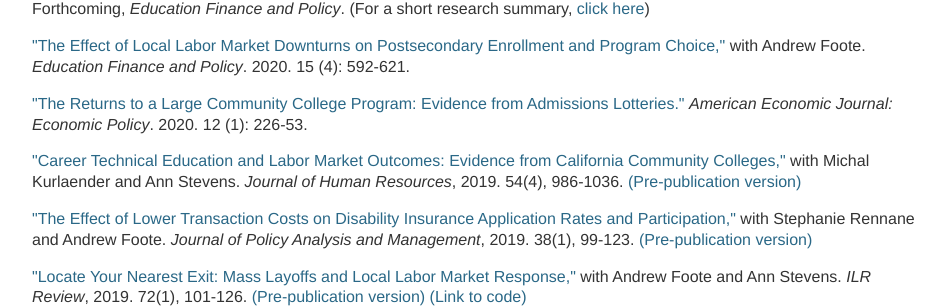
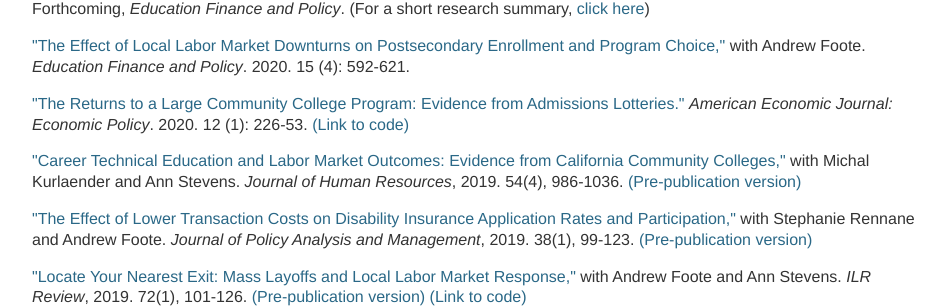
Before and after one commit to mzgrosz/mzgrosz.github.io, a Jekyll site: the page built from research/index.html, in a window 1280 px wide. Shown: the part 216-524 px from the top of the page, without its empty margins (160-1105 px from the left). Built offline with Jekyll 4.4.1, drawn with Linux system fonts in a browser that asks for light colours.

Commit message:
Update index.html

```diff
--- a/research/index.html
+++ b/research/index.html
@@ -17,7 +17,7 @@ title: Michel Grosz
 	-->
 	</p>
 
-<p><a href="https://www.aeaweb.org/articles?id=10.1257/pol.20170506&amp;&amp;from=f">&quot;The Returns to a Large Community College Program: Evidence from Admissions Lotteries.&quot;</a> <em>American Economic Journal: Economic Policy</em>. 2020. 12 (1): 226-53.  <br>
+<p><a href="https://www.aeaweb.org/articles?id=10.1257/pol.20170506&amp;&amp;from=f">&quot;The Returns to a Large Community College Program: Evidence from Admissions Lotteries.&quot;</a> <em>American Economic Journal: Economic Policy</em>. 2020. 12 (1): 226-53.  <a href="https://www.aeaweb.org/doi/10.1257/pol.20170506.data">(Link to code)</a> <br>
 	<!--Pre-publication version: <a href="https://mzgrosz.github.io/research/grosz_JMP_081118.pdf"> click here</a><br>
 	Op-eds/Briefs: <a href="https://fordhaminstitute.org/national/commentary/start-students-path-high-return-degrees-earlier">Fordham Education Gadfly</a>
 	-->
```
